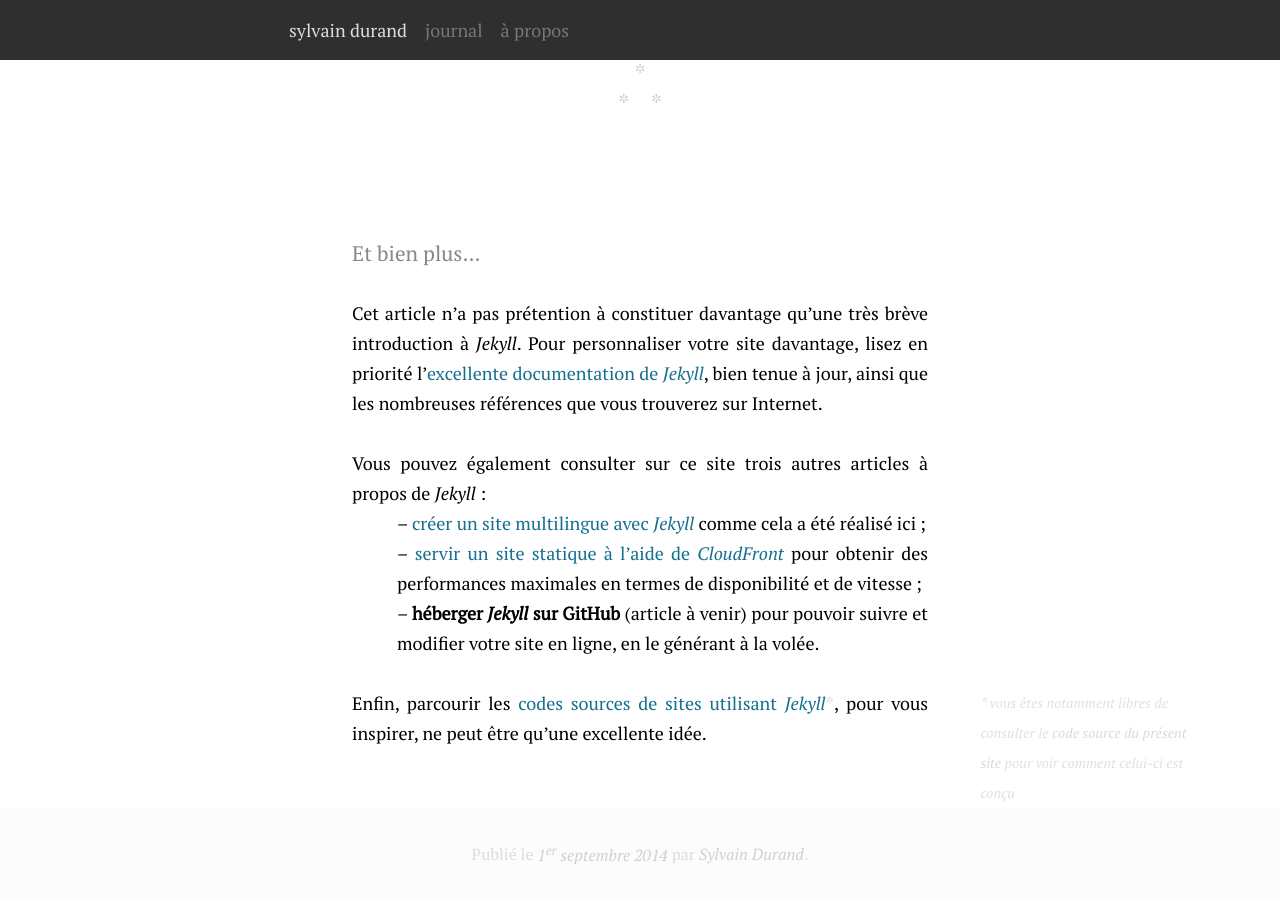
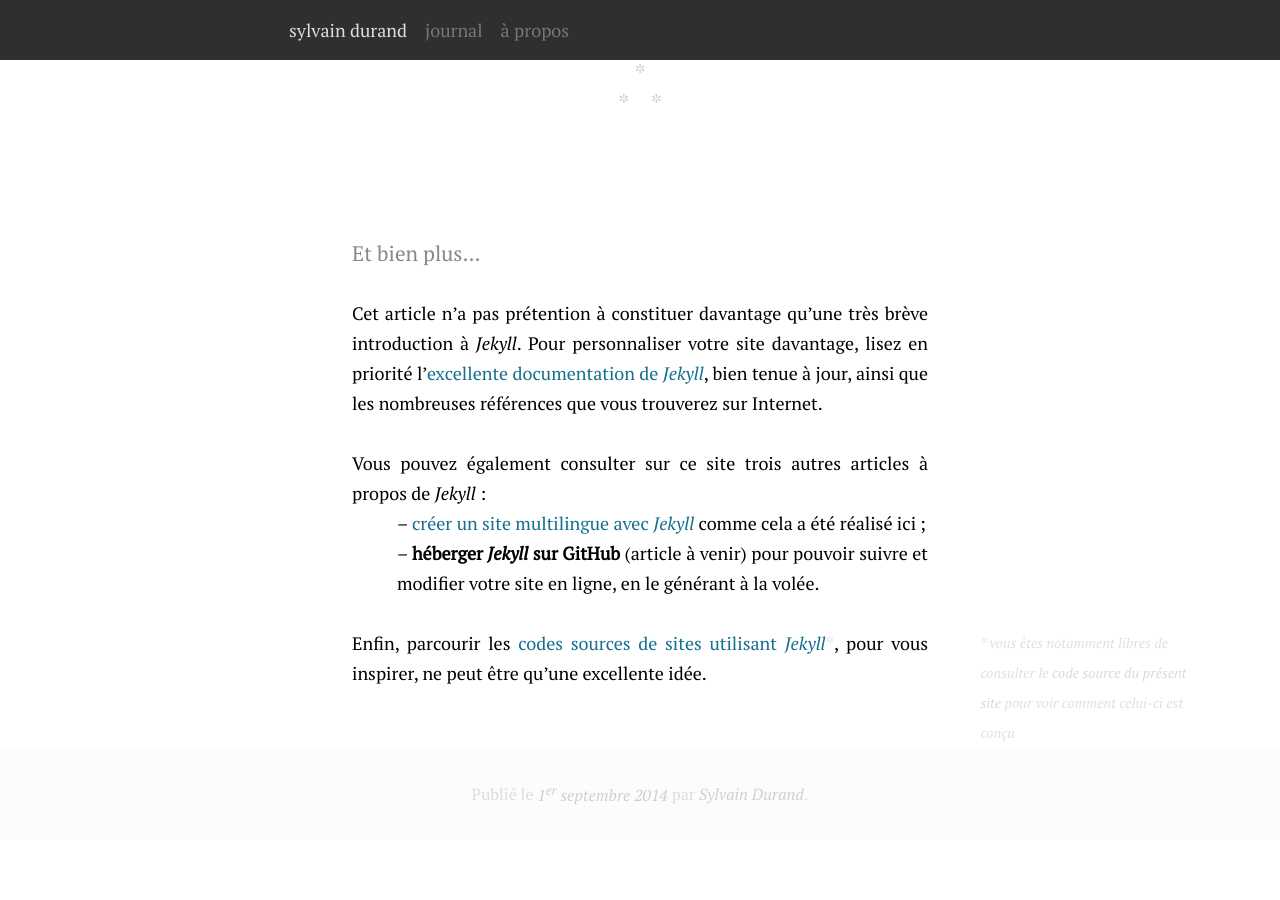
Before and after one commit to simonmeggle/simonmeggle.github.io, a Jekyll site: the page built from _posts/fr/2014-09-01-site-statique-avec-jekyll.md, in a window 1280 px wide and 900 px high, scrolled down 6310 px. Built offline with Jekyll 4.4.1, drawn with Linux system fonts in a browser that asks for light colours; Markdown is read by kramdown in place of the engine named in the settings; after the commit the page ends 7150 px from its top, so only the background shows below that; some of the changed text lies outside the part shown.

Commit message:
Remove broken links

```diff
--- a/_posts/fr/2014-09-01-site-statique-avec-jekyll.md
+++ b/_posts/fr/2014-09-01-site-statique-avec-jekyll.md
@@ -11,7 +11,7 @@ C'est alors que sont apparus les **sites dynamiques** : les langages de programm
 - ils supportent mal les montées en charge, et sont ainsi très sensibles aux attaques DDoS ou aux affluences de visiteurs[[il n'est pas rare qu'un site devienne indisponible, par exemple lors d'un événement important ou en raison d'un lien publié sur un site d'actualités]] ;
 - ils constituent souvent de vraies usines à gaz, surdimensionnées vis-à-vis des besoins et nécessitant des bases de données.
 
-Depuis quelques années, les **sites statiques** font leur retour en grâce avec l'apparition des *générateurs de sites statiques*. Sur la base de simples fichiers textes, un programme génère un site composé uniquement de pages statiques qu'il suffit ensuite d'héberger. Ainsi, les problèmes de sécurité sont presque inexistants, il est possible de s'héberger sur un serveur très modeste ou au contraire d'obtenir d'excellentes performances et de supporter de très fortes montées en charge en utilisant un [CDN](https://fr.wikipedia.org/wiki/Content_delivery_network) comme [*Cloudflare*](https://www.cloudflare.com/) ou [*Cloudfront*](http://aws.amazon.com/fr/cloudfront/)[[les façons d'héberger un site statique sur [*Amazon S3*](http://aws.amazon.com/fr/s3/) et [*Cloudfront*](http://aws.amazon.com/fr/cloudfront/) sont détaillés dans "[Site statique avec *Cloudfront*]({{ site.url }}/site-statique-avec-cloudfront/)"]].
+Depuis quelques années, les **sites statiques** font leur retour en grâce avec l'apparition des *générateurs de sites statiques*. Sur la base de simples fichiers textes, un programme génère un site composé uniquement de pages statiques qu'il suffit ensuite d'héberger. Ainsi, les problèmes de sécurité sont presque inexistants, il est possible de s'héberger sur un serveur très modeste ou au contraire d'obtenir d'excellentes performances et de supporter de très fortes montées en charge en utilisant un [CDN](https://fr.wikipedia.org/wiki/Content_delivery_network) comme [*Cloudflare*](https://www.cloudflare.com/) ou [*Cloudfront*](http://aws.amazon.com/fr/cloudfront/).
 
 Il est de plus possible de suivre toutes les modifications et de travailler collaborativement grâce à `git`, de rédiger ses articles en ligne et de générer son site à la volée à l'aide de services comme [*GitHub*](https://pages.github.com/) et [*Prose*](http://prose.io), ou d'avoir un système de commentaires avec [*Disqus*](https://disqus.com/).
 
@@ -152,7 +152,6 @@ Cet article n'a pas prétention à constituer davantage qu'une très brève intr
 Vous pouvez également consulter sur ce site trois autres articles à propos de *Jekyll* :
 
 - [créer un site multilingue avec *Jekyll*]({{ site.url }}/site-multilingue-avec-jekyll/) comme cela a été réalisé ici ;
-- [servir un site statique à l'aide de *CloudFront*]({{ site.url }}/site-statique-avec-cloudfront/) pour obtenir des performances maximales en termes de disponibilité et de vitesse ;
 - **héberger _Jekyll_ sur GitHub** (article à venir) pour pouvoir suivre et modifier votre site en ligne, en le générant à la volée.
 
 Enfin, parcourir les [codes sources de sites utilisant *Jekyll*](https://github.com/jekyll/jekyll/wiki/Sites)[[vous êtes notamment libres de consulter le [code source du présent site](https://github.com/sylvaindurand/sylvaindurand.github.io) pour voir comment celui-ci est conçu]], pour vous inspirer, ne peut être qu'une excellente idée.
```
Also changed, not shown: _posts/en/2014-09-01-static-website-with-jekyll.md (+1 -2 lines).
